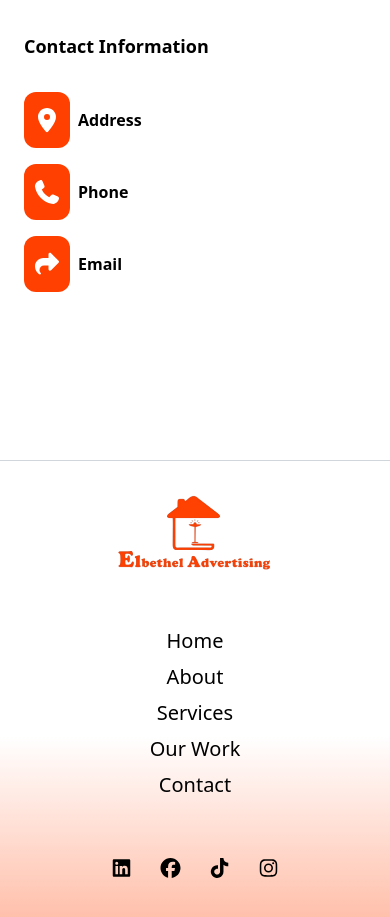
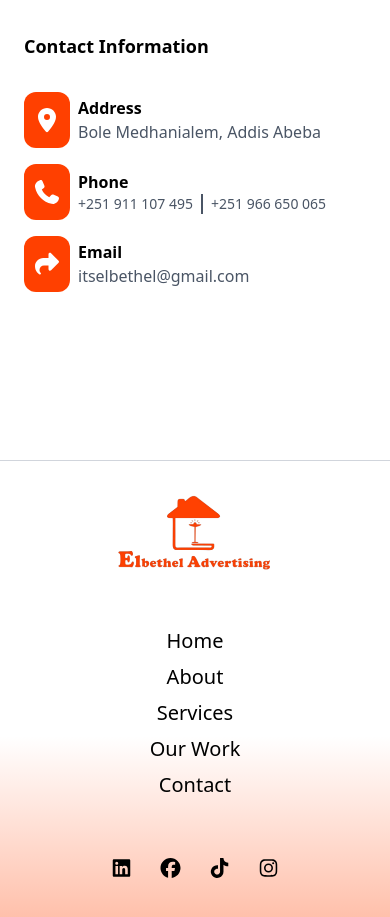
Before and after one commit to Amiir25/ElbethelAdvertising, a Next.js app in the folder elbethel/: page / in a window 390 px wide. Shown: the part 6980-7897 px from the top of the page. Built offline with nearby package versions, Linux system fonts and the light colour scheme.

Commit message:
Add actual email and additional phone number on contact assets in contact.ts

```diff
--- a/elbethel/assets/contact.ts
+++ b/elbethel/assets/contact.ts
@@ -6,16 +6,17 @@ export const contacts = [
     {
         icon: faLocationDot,
         title: 'Address',
-        description: 'Bole Adey Ababa, Addis Abeba',
+        description1: 'Bole Medhanialem, Addis Abeba',
     },
     {
         icon: faPhone,
         title: 'Phone',
-        description: '+251 900 000 000',
+        description1: '+251 911 107 495',
+        description2: '+251 966 650 065',
     },
     {
         icon: faMailForward,
         title: 'Email',
-        description: 'info@elbethel.com',
+        description1: 'itselbethel@gmail.com',
     },
 ];
```
